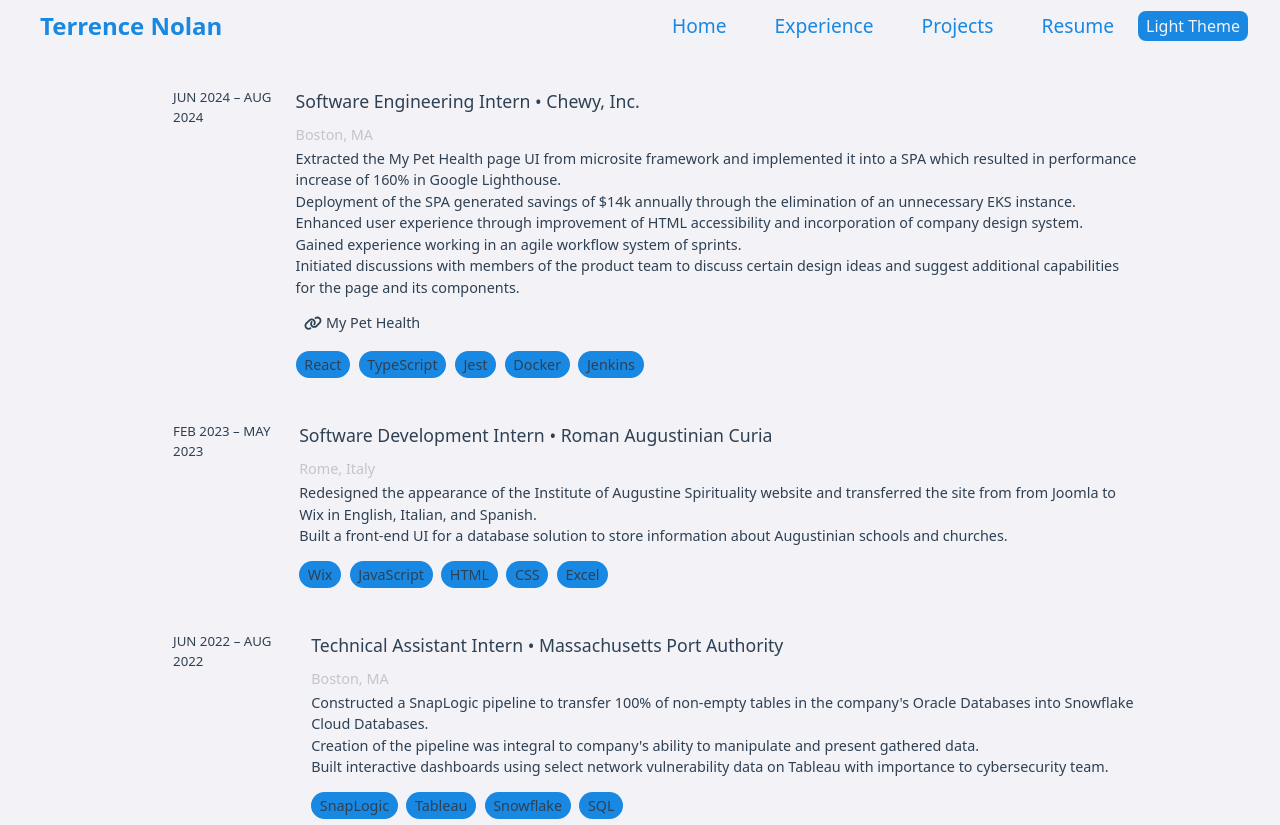
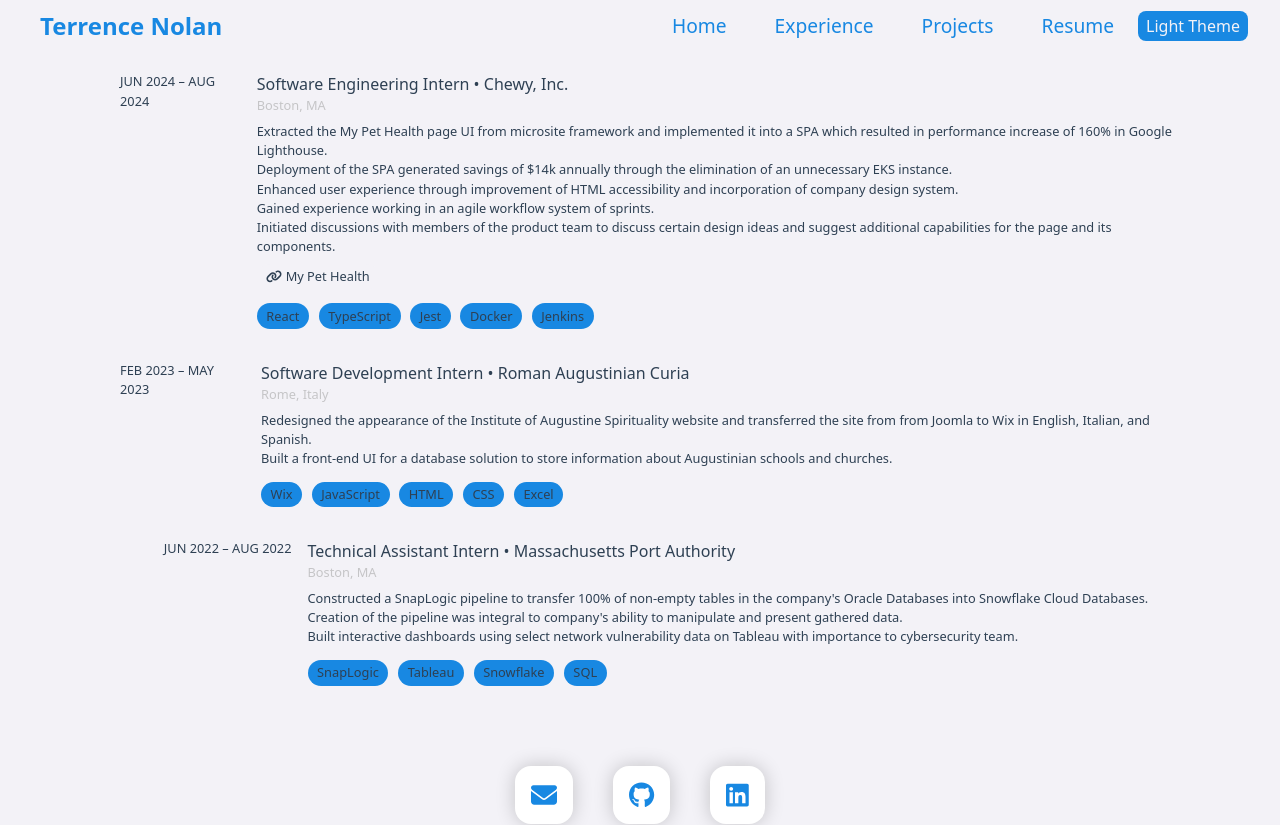
Before and after one commit to terrence-nolan/terrence-nolan, a React (Create React App) app: page /experience in a window 1280 px wide. Shown: the top 825 px of the page. Built offline with nearby package versions, Linux system fonts and the light colour scheme.

Commit message:
convert from em to rem

```diff
--- a/src/components/ExperienceCard/ExperienceCard.js
+++ b/src/components/ExperienceCard/ExperienceCard.js
@@ -13,20 +13,21 @@
                                    description,
                                    links,
                                    linkText,
-                                   skills
+                                   skills,
 }) => {
+
     return (
         <li className={styles.cardsDiv}>
             <a href={companyLink} target={"_blank"} rel="noopener noreferrer" className={styles.companyLink}>
                 <div className={styles.card}>
-                    <div className={styles.datesContainer}>
-                        <span className={styles.dates}>{startDate} – {endDate}</span>
-                    </div>
+                    <header className={styles.dates}>
+                        {startDate} – {endDate}
+                    </header>
                     <div className={styles.info}>
                         <div className={styles.cardHeader}>
                             <span className={styles.headerText}>{positionTitle} • {companyName}</span>
+                            <span className={styles.locationText}>{companyLocation}</span>
                         </div>
-                        <span className={styles.locationText}>{companyLocation}</span>
                         <ul className={styles.descriptionList}>
                             {description.map((line, index) => (
                                 <li key={index}>{line}</li>
--- a/src/components/ExperienceCard/ExperienceCard.module.css
+++ b/src/components/ExperienceCard/ExperienceCard.module.css
@@ -3,7 +3,7 @@
     flex-direction: column;
     justify-content: center;
     background-color: var(--background-color);
-    padding: 1em;
+    padding: 1rem;
     overflow-x: hidden;
     font-size: calc(10px + 2vmin);
     min-height: 100vh;
@@ -22,12 +22,12 @@
     flex-direction: row;
     flex: 1;
     text-align: left;
-    border-radius: 0.5em;
-    margin: 0.5em 0;
-    padding: 0.5em;
+    border-radius: 0.5rem;
+    margin: 0.5rem 0;
+    padding: 0.5rem;
     overflow: auto;
     color: var(--primary-text);
-    font-size: 0.85em;
+    /*font-size: 1rem;*/
     transition: background-color 0.25s ease-in-out, color 0.25s ease-in-out;
 }
 
@@ -35,15 +35,13 @@
     text-decoration: none;
 }
 
-.datesContainer {
+.dates {
     display: flex;
     flex-direction: column;
     align-items: flex-start;
-    padding: 0 1em 0 0;
-}
-
-.dates {
-    font-size: 0.6em;
+    padding: 0 1rem 0 0;
+    font-size: 0.8rem;
+    grid-column: span 2 / span 2;
 }
 
 .card:hover {
@@ -55,24 +53,27 @@
 
 .cardHeader {
     display: flex;
-    flex-direction: row;
+    flex-direction: column;
+    justify-content: flex-start;
+    align-items: flex-start;
+    margin-bottom: 0.4rem;
 }
 
 .headerText {
     text-align: left;
-    font-size: 0.8em;
+    font-size: 1rem;
     color: var(--primary-text);
     transition: color 0.25s ease-in-out;
 }
 
 .locationText {
     text-align: right;
-    font-size: 0.65em;
+    font-size: 0.8rem;
     color: var(--placeholder-text);
 }
 
 .descriptionList {
-    font-size: 0.65em;
+    font-size: 0.8rem;
     padding: 0;
     margin: 0;
     list-style-type: none;
@@ -82,7 +83,7 @@
     display: flex;
     flex-direction: row;
     padding: 0;
-    margin: 0.5em 0 0 0;
+    margin: 0.5rem 0 0 0;
 }
 
 .linkItem {
@@ -90,12 +91,12 @@
 }
 
 .linkItemContainer {
-    font-size: 0.65em;
+    font-size: 0.8rem;
     color: var(--primary-text);
     background-color: var(--background-color);
     width: fit-content;
-    padding: 0.2em 0.6em;
-    border-radius: 1em;
+    padding: 0.2rem 0.6rem;
+    border-radius: 1rem;
     transition: background-color 0.25s ease-in-out, color 0.25s ease-in-out;
 }
 
@@ -107,7 +108,7 @@
     display: flex;
     flex-direction: row;
     padding: 0;
-    margin-top: 0.25em;
+    margin-top: 0.25rem;
 }
 
 .skillItem {
@@ -115,13 +116,13 @@
 }
 
 .skillItemContainer {
-    font-size: 0.65em;
+    font-size: 0.8rem;
     color: var(--primary-text);
     background-color: var(--desktop-link);
     width: fit-content;
-    padding: 0.2em 0.6em;
-    margin: 0.6em 0.6em 0 0;
-    border-radius: 1em;
+    padding: 0.2rem 0.6rem;
+    margin: 0.6rem 0.6rem 0 0;
+    border-radius: 1rem;
     transition: background-color 0.25s ease-in-out, color 0.25s ease-in-out;
 }
 
@@ -161,12 +162,12 @@
     .flexSpacer {
         @media (min-width: 768px) {
             flex: 1;
-            min-width: 2em;
+            min-width: 2rem;
         }
     }
 
     .list {
-        font-size: max(0.75em, 14px);
-        padding-left: 1.2em;
+        font-size: max(0.75rem, 14px);
+        padding-left: 1.2rem;
     }
 }
--- a/src/pages/ExperiencePage/ExperiencePage.module.css
+++ b/src/pages/ExperiencePage/ExperiencePage.module.css
@@ -1,10 +1,6 @@
-@import '../../index.css';
-
-@media (max-width: 480px) {
 .expMain {
     display: flex;
     flex-direction: column;
-        align-items: center;
     justify-content: center;
     background-color: var(--background-color);
     padding: 2rem 1rem 1rem;
@@ -14,232 +10,14 @@
     transition: background-color 0.25s ease-in-out, color 0.25s ease-in-out;
 }
 
-    .cardsDiv {
-        display: flex;
-        flex-direction: row;
-        justify-content: space-around;
-        flex-wrap: wrap-reverse;
-    }
-
-    .card {
-        display: flex;
-        flex-direction: column;
-        flex: 1;
-        text-align: left;
-        background-color: var(--foreground-color);
-        box-shadow: 0 0 0.75em rgba(0, 0, 0, 0.2);
-        border-radius: 1em;
-        margin: 0.5em 0;
-        padding: 1em;
-        overflow: auto;
-        /*min-width: 20em;*/
-        width: 100%;
-        color: var(--primary-text);
-        font-size: 0.85em;
-        transition: background-color 0.25s ease-in-out, color 0.25s ease-in-out;
-    }
-
-    .cardTop {
-        display: flex;
-        flex-direction: column;
-        flex-wrap: wrap;
-    }
-
-    .leftText {
-    }
-
-    .rightText {
-        text-align: left;
-    }
-
-    .list {
-        font-size: max(0.75em, 14px);
-        padding-left: 1.2em;
-    }
-
-    .image {
-        display: none;
-        /*box-shadow: 0 0 0.75em rgba(0, 0, 0, 0.2);*/
-        /*border-radius: 1em;*/
-        /*margin: 1em;*/
-        /*align-self: center;*/
-        /*flex: 0 0 auto;*/
-        /*max-height: 16em;*/
-        /*min-width: 12em;*/
-    }
-
-    .flexSpacer {
-        flex: 1;
-        min-width: 2em;
-    }
-}
-
-@media (min-width: 481px) and (max-width: 1084px) {
+@media (min-width: 481px) {
     .expMain {
-        display: flex;
-        flex-direction: column;
-        justify-content: center;
-        background-color: var(--background-color);
-        padding: 1em;
-        overflow-x: hidden;
-        font-size: calc(10px + 2vmin);
-        min-height: 100vh;
-        transition: background-color 0.25s ease-in-out, color 0.25s ease-in-out;
-    }
-
-    .cardsDiv {
-        display: flex;
-        flex-direction: row;
-        justify-content: space-around;
-        flex-wrap: wrap-reverse;
-    }
-
-    .card {
-        display: flex;
-        flex-direction: column;
-        flex: 1;
-        text-align: left;
-        background-color: var(--foreground-color);
-        box-shadow: 0 0 0.75em rgba(0, 0, 0, 0.2);
-        border-radius: 1em;
-        margin: 0.5em 0;
-        padding: 1em;
-        overflow: auto;
-        min-width: 20em;
-        max-width: 100%;
-        color: var(--primary-text);
-        font-size: 0.85em;
-        transition: background-color 0.25s ease-in-out, color 0.25s ease-in-out;
-    }
-
-    .cardTop {
-        display: flex;
-        flex-direction: row;
-        flex-wrap: wrap;
-    }
-
-    .leftText {
-        text-align: left;
-    }
-
-    .rightText {
-        text-align: right;
-    }
-
-    .list {
-        font-size: max(0.75em, 14px);
-        padding-left: 1.2em;
-    }
-
-    .image {
-        display: none;
-        box-shadow: 0 0 0.75em rgba(0, 0, 0, 0.2);
-        border-radius: 1em;
-        margin: 1em;
-        align-self: center;
-        flex: 0 0 auto;
-        max-height: 16em;
-        min-width: 12em;
-    }
-
-    .flexSpacer {
-        flex: 1;
-        min-width: 2em;
+        padding: 1rem;
     }
 }
 
 @media (min-width: 1085px) {
     .expMain {
-        display: flex;
-        flex-direction: column;
-        justify-content: center;
-        background-color: var(--background-color);
-        padding: 1em 5em;
-        overflow-x: hidden;
-        font-size: calc(10px + 2vmin);
-        min-height: 100vh;
-        transition: background-color 0.25s ease-in-out, color 0.25s ease-in-out;
-    }
-
-    .cardsDiv {
-        display: flex;
-        flex-direction: row;
-        align-items: flex-end;
-        justify-content: center;
-        align-content: flex-end;
-    }
-
-    .card {
-        display: flex;
-        flex-direction: column;
-        flex: 1;
-        text-align: left;
-        background-color: var(--foreground-color);
-        box-shadow: 0 0 0.75em rgba(0, 0, 0, 0.2);
-        border-radius: 1em;
-        margin: 1em;
-        padding: 1em;
-        overflow: auto;
-        /*width: 100%;*/
-        color: var(--primary-text);
-        font-size: 0.85em;
-        /*animation: cardSlideIn 1s ease-out;*/
-        transition: background-color 0.25s ease-in-out, color 0.25s ease-in-out;
-    }
-
-    @keyframes cardSlideIn {
-        from {
-            transform: translateX(-100%);
-        }
-        to {
-            transform: translateX(0);
+        padding: 1rem 5rem;
     }
 }
-
-    .cardTop {
-        display: flex;
-        flex-direction: row;
-        flex-wrap: wrap;
-    }
-
-    .leftText {
-        text-align: left;
-    }
-
-    .rightText {
-        text-align: right;
-    }
-
-    .flexSpacer {
-        @media (min-width: 768px) {
-            flex: 1;
-            min-width: 2em;
-        }
-    }
-
-    .list {
-        font-size: max(0.75em, 14px);
-        padding-left: 1.2em;
-    }
-
-    .image {
-        display: none;
-        box-shadow: 0 0 0.75em rgba(0, 0, 0, 0.2);
-        border-radius: 1em;
-        margin: 1em;
-        align-self: center;
-        flex: 0 0 auto;
-        max-height: 16em;
-        min-width: 12em;
-        /*animation: imageSlideIn 1s ease-out;*/
-    }
-
-    @keyframes imageSlideIn {
-        from {
-            transform: translateX(100%);
-        }
-        to {
-            transform: translateX(0);
-        }
-    }
-}
```
Lines whose indentation alone changed are shown as unchanged.
